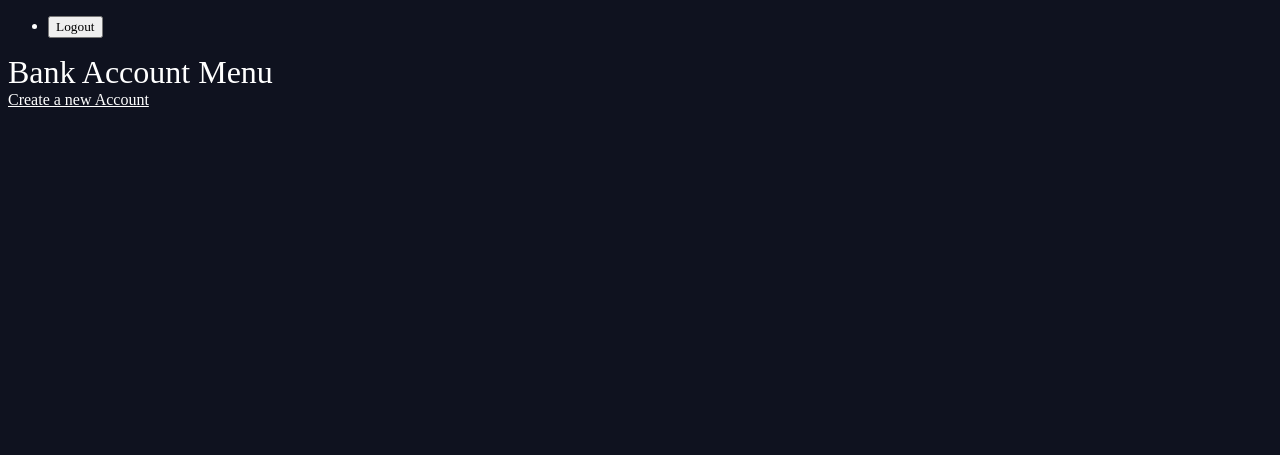
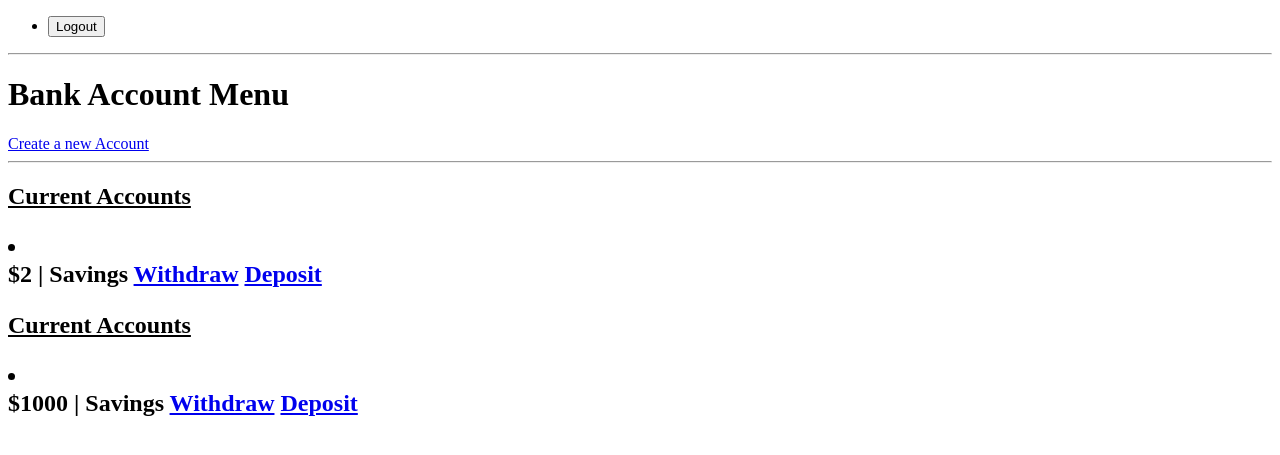
Before and after one commit to Neev1108/DjangoWebApp, a Django app: page /accounts/bank-account-menu/ in a window 1280 px wide. Shown: the top 455 px of the page. Run offline with Django 3.2, Linux system fonts and the light colour scheme; a user stored in the database is signed in; data comes from the database, SQL or seed files in the repository; both versions use the stored data as it was after the commit.

Commit message:
log in to see accounts created

```diff
--- a/WebApp/WebApp/templates/base_template.html
+++ b/WebApp/WebApp/templates/base_template.html
@@ -24,9 +24,7 @@
                 </ul>
             </nav>
 
-
-<link rel= "stylesheet" href="/static/styles.css">
-
+<hr>
 <body>
 {% block content %}
 {% endblock %}
--- a/WebApp/accounts/templates/accounts/BA_menu.html
+++ b/WebApp/accounts/templates/accounts/BA_menu.html
@@ -3,7 +3,26 @@
 {% block content %}
 <h1> Bank Account Menu </h1>
 
-<a href="http://127.0.0.1:8000/accounts/create-account">Create a new Account</a>
+<div class="options">
+  <a href="http://127.0.0.1:8000/accounts/create-account">Create a new Account</a>
+</div>
 
+<hr>
+<div class="accountsList">
+  {% for account in accounts %}
+  <h2> <u>Current Accounts</u>
+    <p>
+      <li>
+        <div class="account">
+          {{ account.toString }}
+          <a href="#">Withdraw</a>
+          <a href="#">Deposit</a>
+        </div>
+      </li>
+    </p>
+  </h2>
+
+  {% endfor %}
+</div>
 
 {% endblock %}
--- a/WebApp/accounts/views.py
+++ b/WebApp/accounts/views.py
@@ -42,8 +42,8 @@ def logout_view(request):
 
 @login_required(login_url= "http://127.0.0.1:8000/accounts/login/")
 def BA_menu(request):
-   # accounts = Account.objects.raw('SELECT * FROM Accounts WHERE name =' + request.user.id)
-    return render(request, 'accounts/BA_menu.html')
+    accounts = Account.objects.filter(customer = request.user).order_by("date_created")
+    return render(request, 'accounts/BA_menu.html', {"accounts": accounts})
 
 @login_required(login_url= "http://127.0.0.1:8000/accounts/login/")
 def createAccount(request):
```
Also changed, not shown: WebApp/db.sqlite3, WebApp/resources/styles.css (line endings or trailing spaces), 1 other file.
